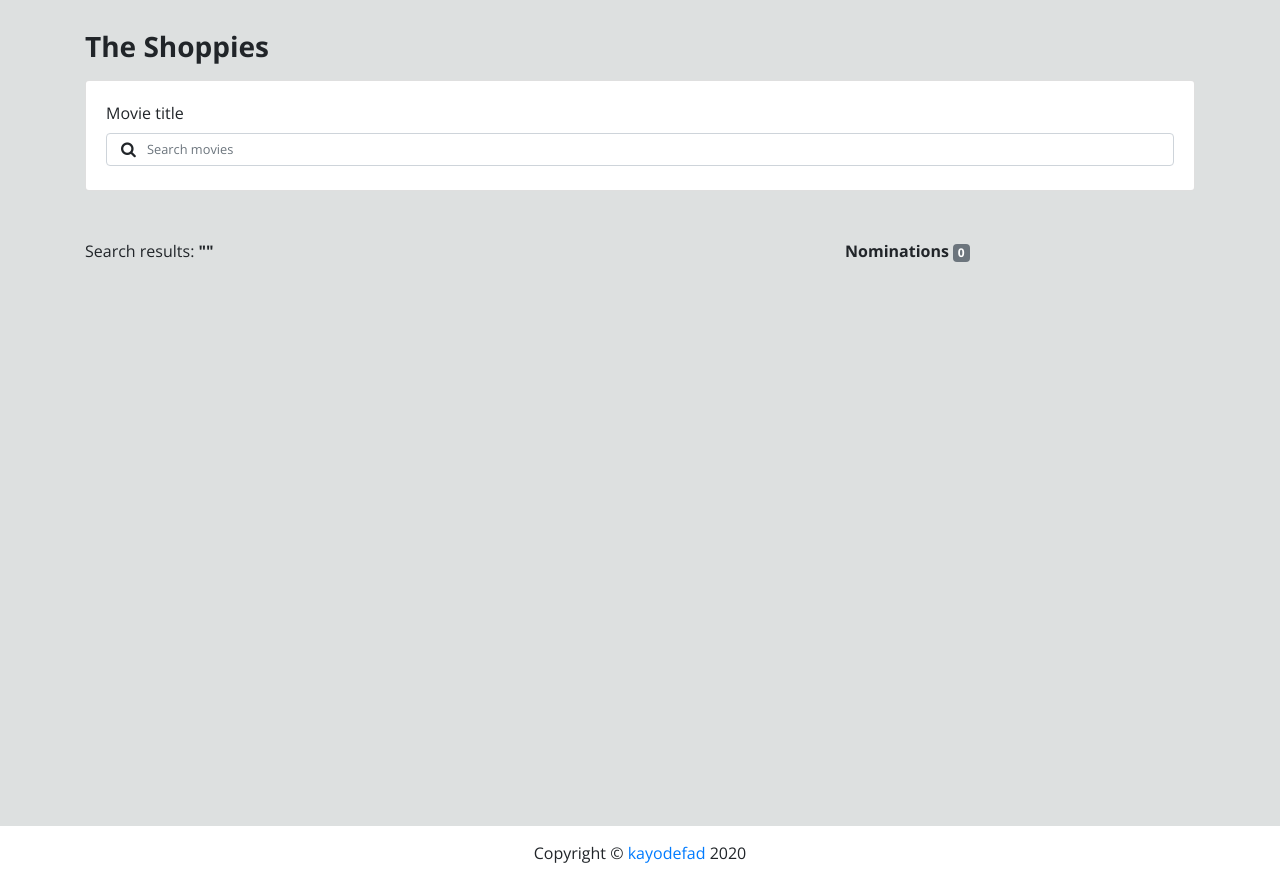
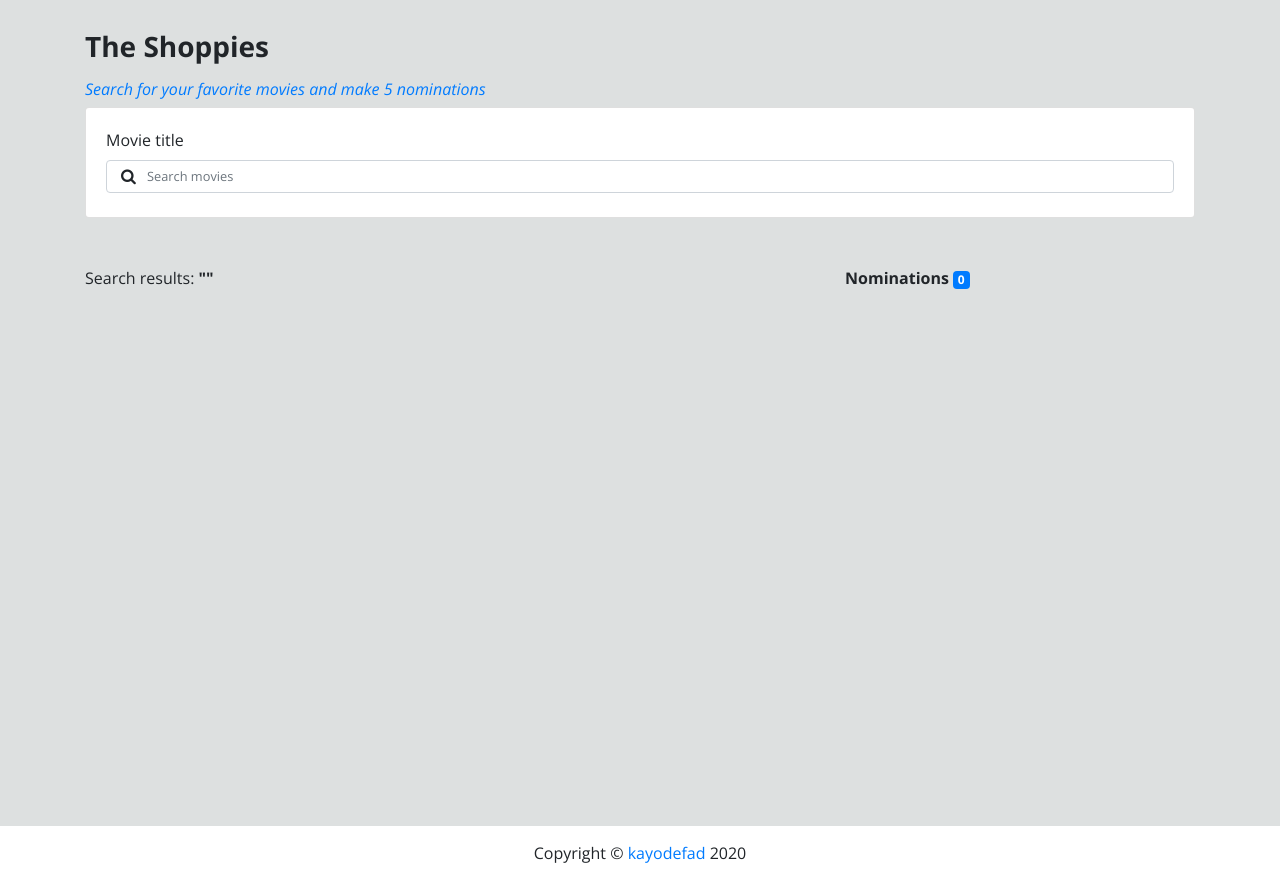
Before and after one commit to kayodefad/shopify, a React (Create React App) app: page / in a window 1280 px wide. Built offline with nearby package versions, Linux system fonts and the light colour scheme.

Commit message:
Added a little header

```diff
--- a/src/App.js
+++ b/src/App.js
@@ -10,6 +10,7 @@ function App() {
       <div className="App container">
         <ToastContainer hideProgressBar />
         <h3 className="font-weight-bold mb-3">The Shoppies</h3>
+        <h6 className="text-primary font-italic">Search for your favorite movies and make 5 nominations</h6>
         <Shoppies />
       </div>
       <Footer />
--- a/src/components/common/listgroup.jsx
+++ b/src/components/common/listgroup.jsx
@@ -4,7 +4,7 @@ const Listgroup = ({ data, caption, btnText, handleClick }) => {
   return (
     <div>
       <p className="font-weight-bold">
-        {caption} <span className="badge badge-secondary">{data.length}</span>
+        {caption} <span className="badge badge-primary">{data.length}</span>
       </p>
       <ul className="list-group list-group-flush">
         {data.map(item => (
--- a/src/components/movie.jsx
+++ b/src/components/movie.jsx
@@ -26,7 +26,7 @@ const Movie = ({movie, handleClick}) => {
           </div>
           <button
             onClick={() => handleClick(movie)}
-            className="btn btn-success btn-sm btn-block mx-auto"
+            className="btn btn-primary btn-sm btn-block mx-auto"
             disabled={movie.added}
             style={{ cursor: `${movie.added && "not-allowed"}` }}
           >
```
Also changed, not shown: 1 other file (tests, documents, lock files or other folders).
